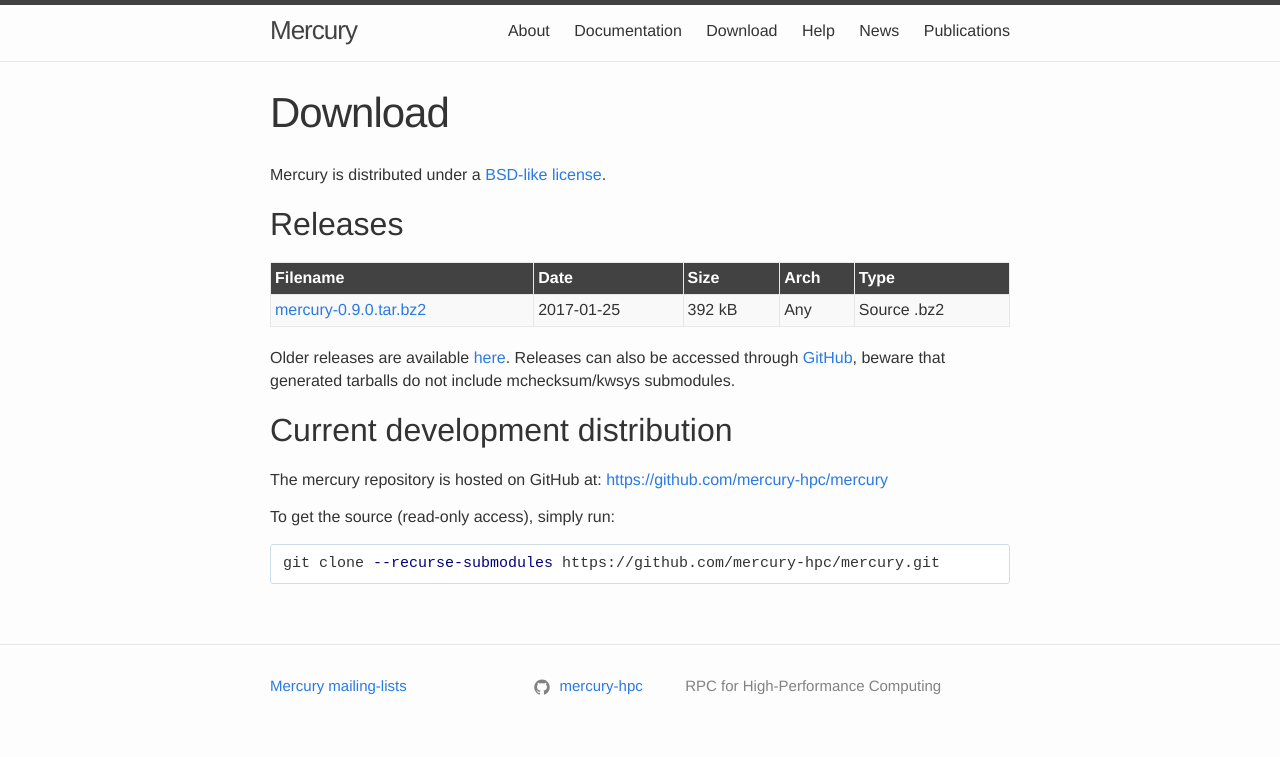
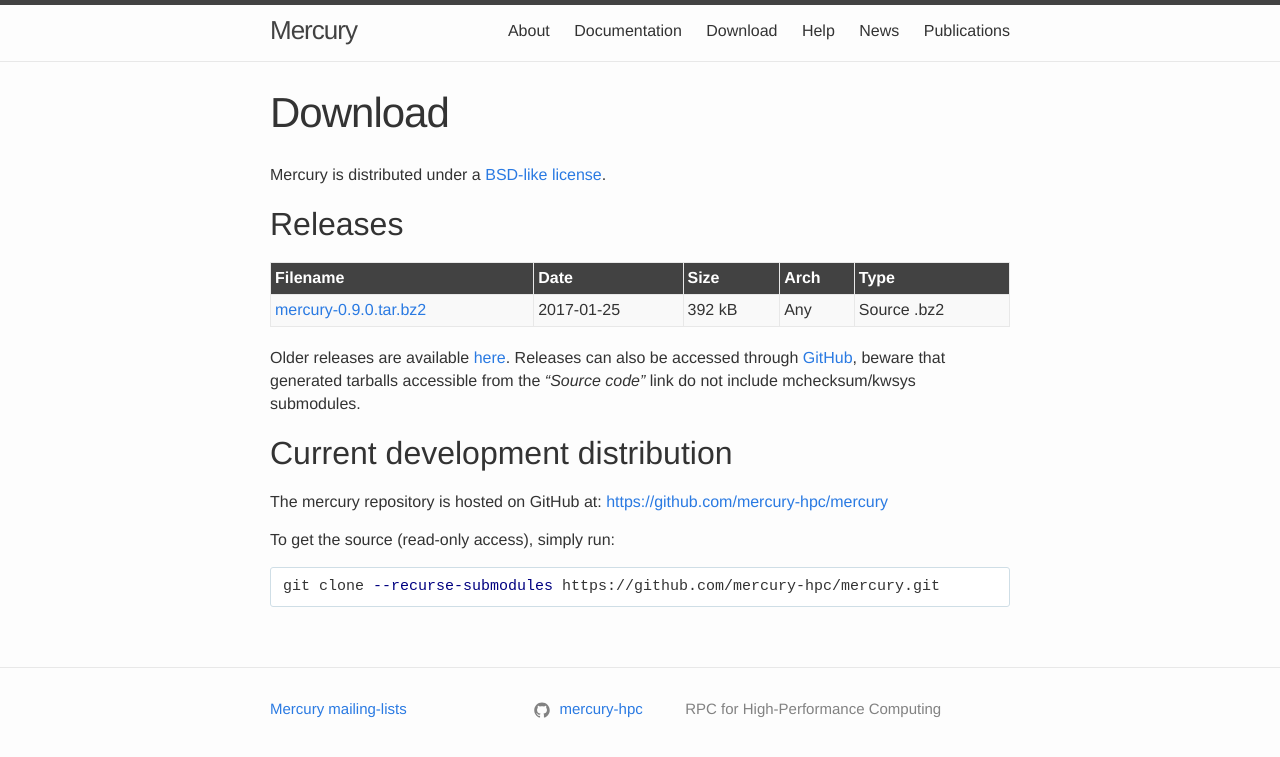
Before and after one commit to Mercury-HPC/Mercury-HPC.github.io, a Jekyll site: the page built from download.md, in a window 1280 px wide. Shown: the top 757 px of the page. Built offline with Jekyll 4.4.1, drawn with Linux system fonts in a browser that asks for light colours; nearby versions of some CDN libraries.

Commit message:
Update mercury tarball link and description

```diff
--- a/download.md
+++ b/download.md
@@ -13,11 +13,11 @@ Filename                           | Date       | Size    | Arch | Type
 [mercury-0.9.0.tar.bz2][0.9.0]     | 2017-01-25 | 392 kB  | Any  | Source .bz2
 
 Older releases are available [here][ftp]. Releases can also be accessed
-through [GitHub][gh-releases], beware that generated tarballs do not
-include mchecksum/kwsys submodules.
+through [GitHub][gh-releases], beware that generated tarballs accessible from
+the *"Source code"* link do not include mchecksum/kwsys submodules.
 
 [license]: https://github.com/mercury-hpc/mercury/blob/master/COPYING
-[0.9.0]: ftp://ftp.mcs.anl.gov/pub/mercury/releases/mercury-0.9.0.tar.bz2
+[0.9.0]: https://github.com/mercury-hpc/mercury/releases/download/v0.9.0/mercury-0.9.0.tar.bz2
 [ftp]: ftp://ftp.mcs.anl.gov/pub/mercury/releases/
 [gh-releases]: https://github.com/mercury-hpc/mercury/releases
 
```
